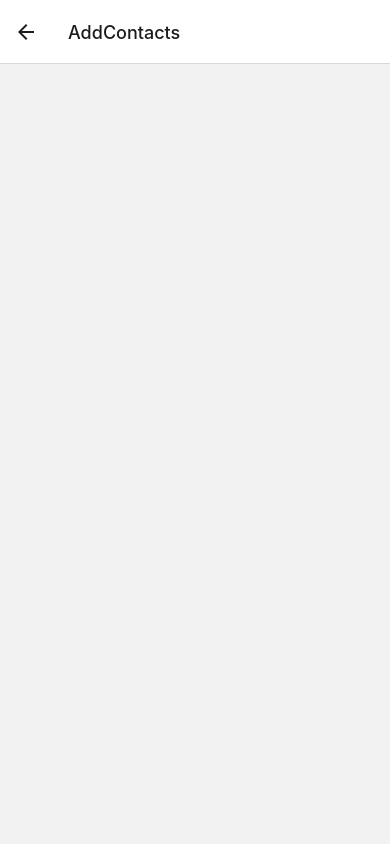
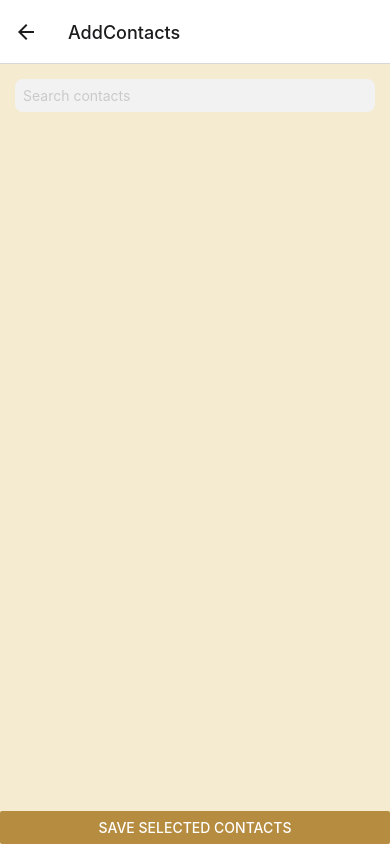
Before and after one commit to nveen9/afterLook, a React Native app: screen /AddContacts in a window 390 px wide. Built offline with nearby package versions, Linux system fonts and the light colour scheme.

Commit message:
add contacts

```diff
--- a/src/screens/AddContacts.js
+++ b/src/screens/AddContacts.js
@@ -1,7 +1,155 @@
-import React from "react";
+import React, { useState, useEffect } from 'react';
+import { View, Text, FlatList, StyleSheet, Button, TextInput, TouchableOpacity, PermissionsAndroid } from 'react-native';
+import AsyncStorage from '@react-native-async-storage/async-storage';
+import Contacts from 'react-native-contacts';
+import Icon from 'react-native-vector-icons/MaterialIcons';
 
-const AddContacts = () => {
+const AddContacts = ({ navigation }) => {
 
+  const [contacts, setContacts] = useState([]);
+  const [searchQuery, setSearchQuery] = useState('');
+  const [selectedContacts, setSelectedContacts] = useState([]);
+
+  const requestContactsPermission = async () => {
+    try {
+      const granted = await PermissionsAndroid.request(
+        PermissionsAndroid.PERMISSIONS.READ_CONTACTS,
+        {
+          title: 'Contacts Permission',
+          message: 'This app needs access to your contacts.',
+        },
+      );
+      if (granted === PermissionsAndroid.RESULTS.GRANTED) {
+        console.log('Contacts permission granted');
+        Contacts.getAll()
+          .then((contacts) => {
+            // work with contacts
+            console.log(contacts);
+            setContacts(contacts);
+          })
+          .catch((e) => {
+            console.log(e);
+          })
+      } else {
+        console.log('Contacts permission denied');
+      }
+    } catch (err) {
+      console.warn(err);
+    }
+  }
+
+  useEffect(() => {
+    requestContactsPermission();
+  }, []);
+
+  useEffect(() => {
+    const getSavedContacts = async () => {
+      try {
+        const savedContactsJson = await AsyncStorage.getItem('selectedContacts');
+        if (savedContactsJson !== null) {
+          const savedContacts = JSON.parse(savedContactsJson);
+          console.log('Selected contacts retrieved from local storage:', savedContacts);
+          setSelectedContacts(savedContacts);
+        } else {
+          console.log('No selected contacts found in local storage');
+        }
+      } catch (error) {
+        console.log('Error retrieving selected contacts from local storage:', error);
+      }
+    };
+
+    getSavedContacts();
+  }, []);
+
+  const filteredContacts = contacts.filter((contact) =>
+    contact.displayName && contact.displayName.toLowerCase().includes(searchQuery.toLowerCase())
+  );
+
+  const renderItem = ({ item }) => (
+    <View style={styles.itemContainer}>
+      <Text style={styles.txt}>{item.displayName}</Text>
+      {item.phoneNumbers && item.phoneNumbers.length > 0 && (
+        <Text style={styles.txt}>{item.phoneNumbers[0].number}</Text>
+      )}
+      <TouchableOpacity
+        title=""
+        onPress={() => {
+          if (selectedContacts.some((c) => c.recordID === item.recordID)) {
+            setSelectedContacts(selectedContacts.filter((c) => c.recordID !== item.recordID));
+          } else {
+            setSelectedContacts([...selectedContacts, item]);
+          }
+        }}
+      >
+        <Icon name={selectedContacts.some((c) => c.recordID === item.recordID) ? 'check-box' : 'check-box-outline-blank'} size={24} color="#000" />
+      </TouchableOpacity>
+    </View>
+  );
+
+  const onSaveSelectedContacts = async () => {
+    console.log(selectedContacts);
+    // Save the selected contacts to local storage
+    try {
+      await AsyncStorage.setItem('selectedContacts', JSON.stringify(selectedContacts));
+      console.log('Selected contacts saved to local storage');
+      navigation.navigate('ContactList');
+    } catch (error) {
+      console.log('Error saving selected contacts to local storage:', error);
+    }
+  };
+
+  return (
+    <View style={styles.container} >
+      <View style={styles.searchContainer}>
+        <TextInput
+          style={styles.searchInput}
+          placeholder="Search contacts"
+          placeholderTextColor="#CACACA"
+          selectionColor="#CACACA"
+          value={searchQuery}
+          onChangeText={(query) => setSearchQuery(query)}
+        />
+      </View>
+      <FlatList
+        data={filteredContacts}
+        renderItem={renderItem}
+        keyExtractor={(item) => item.recordID}
+      />
+        <Button
+          title="Save selected contacts"
+          color="#B68D40"
+          onPress={onSaveSelectedContacts} />
+    </View>
+  );
 }
 
-export default AddContacts;
+const styles = StyleSheet.create({
+  container: {
+    flex: 1,
+    backgroundColor: '#F4EBD0',
+  },
+  searchContainer: {
+    backgroundColor: '#F4EBD0',
+    padding: 15,
+    width: '100%',
+  },
+  searchInput: {
+    backgroundColor: '#f2f2f2',
+    color: '#000000',
+    padding: 8,
+    borderRadius: 8,
+  },
+  itemContainer: {
+    width: '100%',
+    flexDirection: 'row',
+    justifyContent: 'space-between',
+    padding: 15,
+    borderBottomWidth: 1,
+    borderBottomColor: '#fff',
+  },
+  txt: {
+    color: "#000",
+  },
+});
+
+export default AddContacts
```
